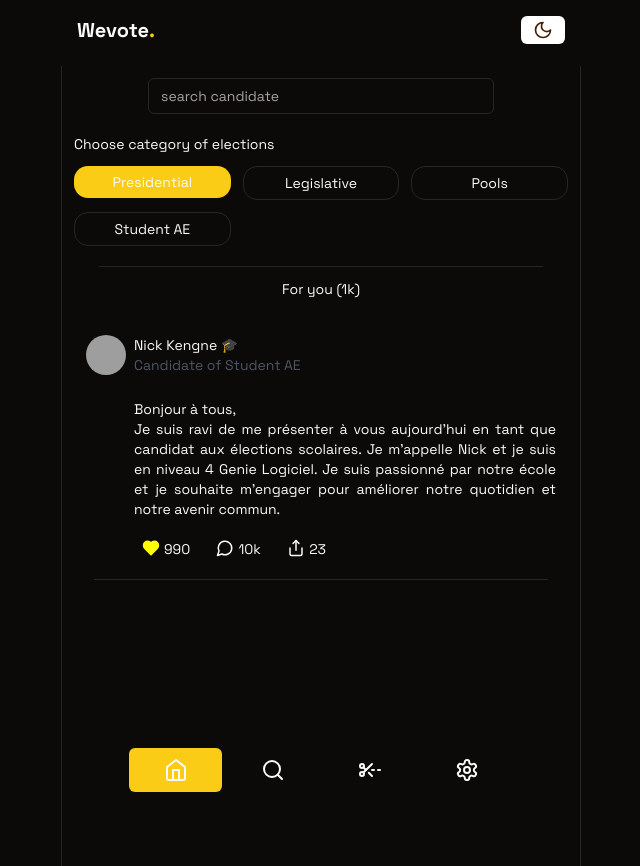
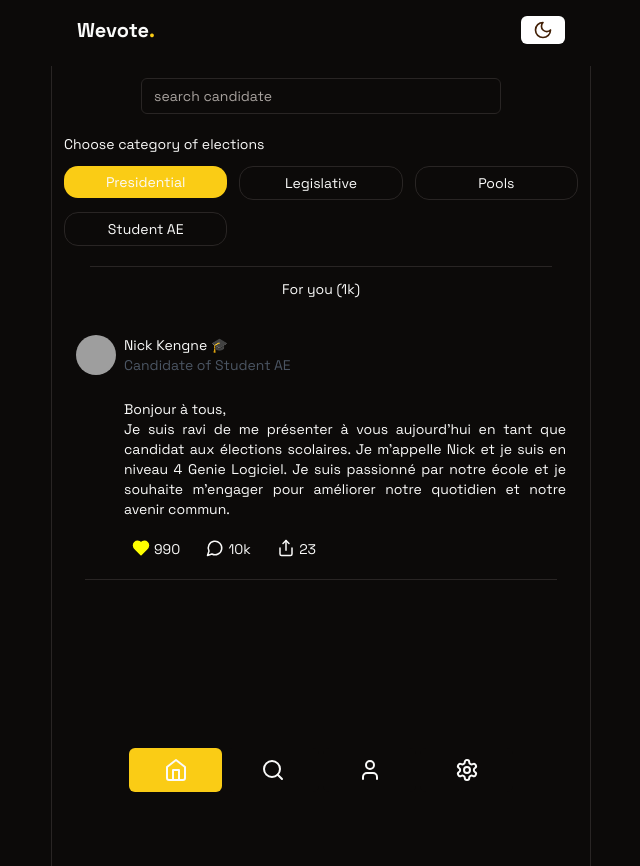
Before and after one commit to NickKengne/vote-app, a Next.js app: page / in a window 1280 px wide. Shown: the whole page, without its empty margins (319-959 px from the left). Built offline with nearby package versions, Linux system fonts and the light colour scheme; grey boxes are pictures that could not be loaded; what tailwindcss-debug-screens would draw is missing.

Commit message:
change bottombarIcon

```diff
--- a/app/page.tsx
+++ b/app/page.tsx
@@ -23,7 +23,7 @@ export default function Page() {
     <main className="w-full min-h-screen flex items-center justify-center">
       <BottomNav />
       <Header/>
-      <div className="relative w-[95%] top-[50px] max-w-[520px] flex flex-col items-center min-h-screen lg:border-x md:border-x p-3 pb-[70px] mt-4 ">
+      <div className="relative w-[95%] top-[50px] max-w-[540px] flex flex-col items-center min-h-screen lg:border-x md:border-x p-3 pb-[70px] mt-4 ">
         <SearchBar />
         <Categories/>
         <Separator className="mt-5 mb-3 w-[90%]"/>
--- a/components/BottomNav.tsx
+++ b/components/BottomNav.tsx
@@ -9,7 +9,7 @@ import { DashIcon, ResetIcon } from "@radix-ui/react-icons";
 export default function BottomNav() {
   const pathname = usePathname();
   return (
-    <div className="bg-background h-auto z-50 fixed bottom-0 h-[50px] p-2 w-[100%] max-w-[400px] gap-1 flex  justify-center">
+    <div className="bg-background  z-50 fixed bottom-0 h-auto h-[50px] p-2 w-[100%] max-w-[400px] gap-1 flex  justify-center">
       <Link
         href={"/"}
         className={ pathname == "/" ? "grow bg-primary hover:bg-accent hover:text-accent-foreground h-11 rounded-md px-8 flex items-center justify-center":  " bg-background hover:bg-accent hover:text-accent-foreground h-11 grow rounded-md px-8 flex items-center justify-center"}
@@ -28,7 +28,7 @@ export default function BottomNav() {
         href={"/settings"}
         className={ pathname == "/profile" ? "grow border-input bg-primary hover:bg-accent hover:text-accent-foreground h-11 rounded-md px-8 flex items-center justify-center":  "bg-background hover:bg-accent grow hover:text-accent-foreground h-11 rounded-md px-8 flex items-center justify-center"}
       >
-        <ScissorsLineDashed />
+        <User />
       </Link>
       <Link
         href={"/settings"}
```
